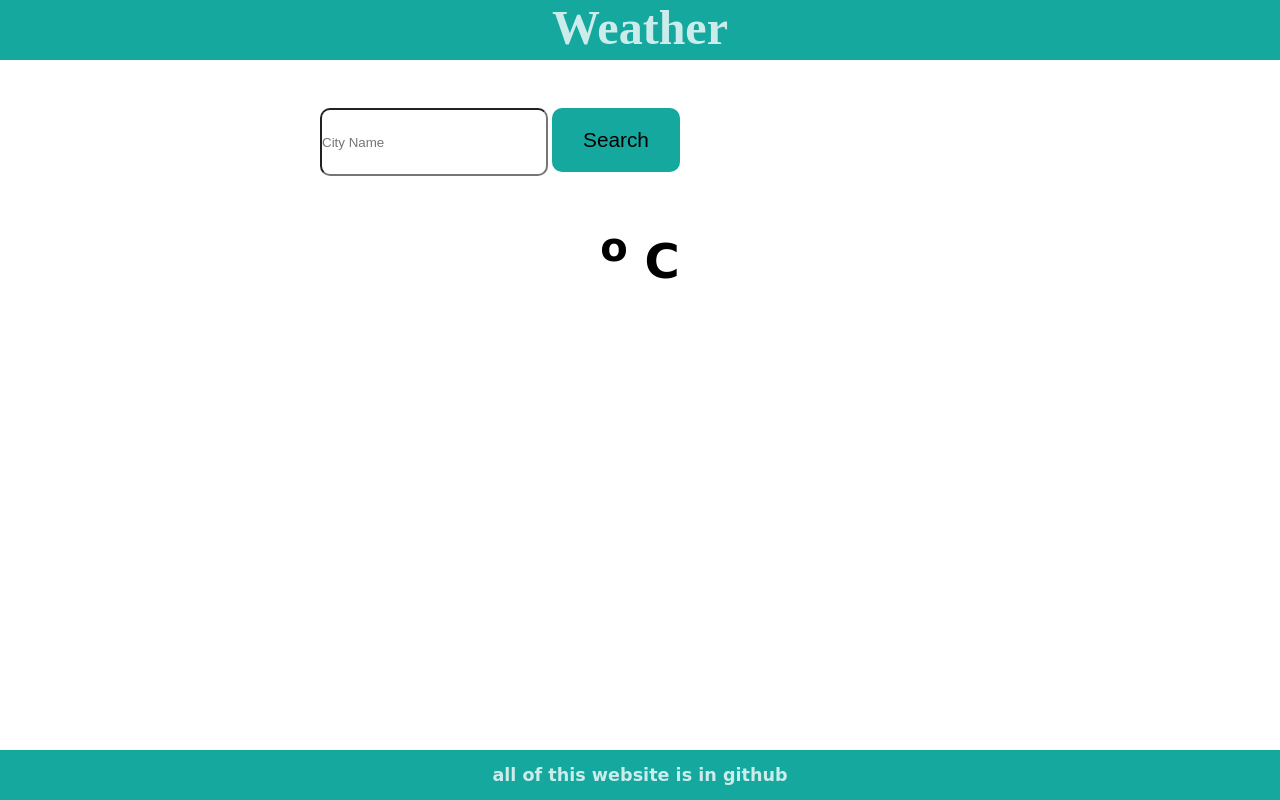
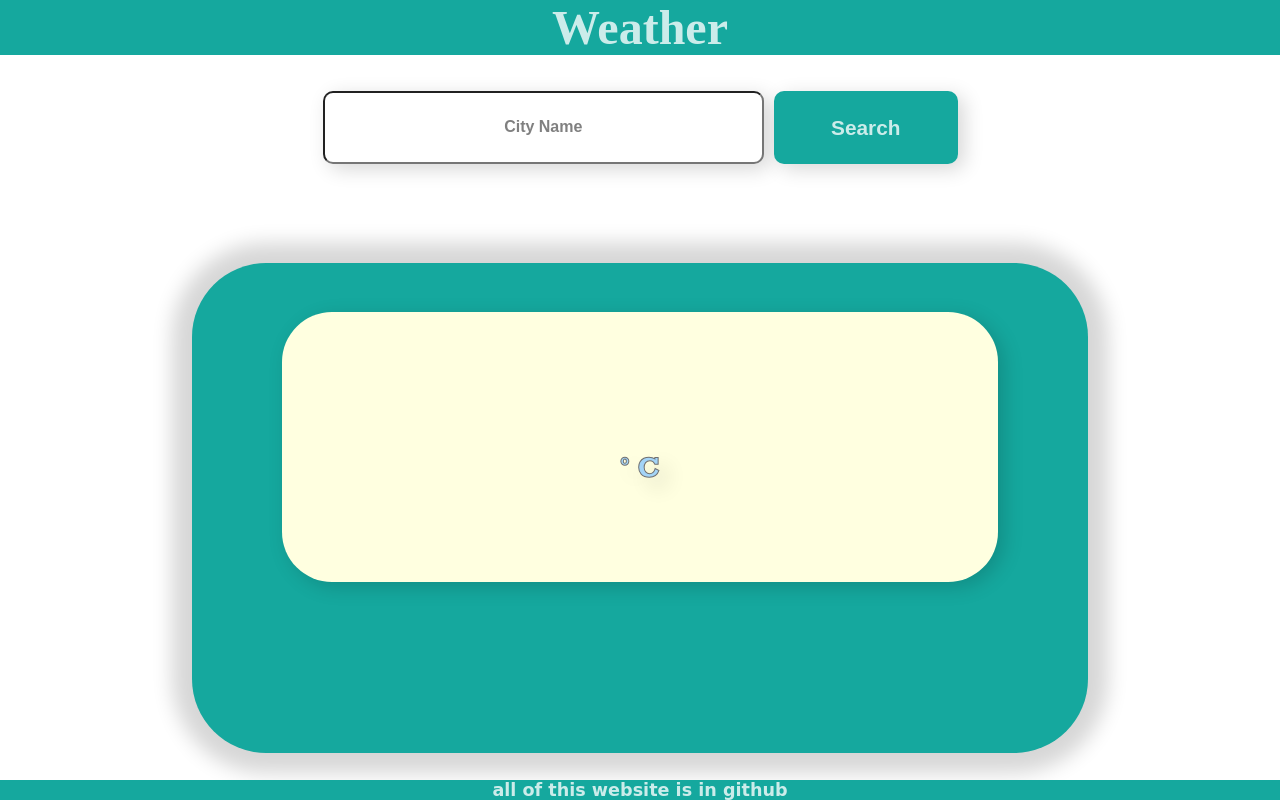
Before and after one commit to MohammadJS2642/Weather_App, a Django app: template Weather_App/CheckWeather/templates/CheckWeather/index.html in a window 1280 px wide. Run offline with Django 3.2, Linux system fonts and the light colour scheme; the template is opened without the code that fills it, so the values that code supplies are empty.

Commit message:
improve frontend with css grid

```diff
--- a/Weather_App/static/css/style.css
+++ b/Weather_App/static/css/style.css
@@ -1,38 +1,53 @@
+@font-face {
+  font-family: "Rockwell";
+  src: url("../fonts/ROCKB.TTF");
+}
+
 * {
   padding: 0;
   margin: 0;
+  box-sizing: border-box;
+}
+
+body {
+  height: 100vh;
+  display: grid;
+  grid-template-rows: auto 1fr auto;
+  grid-template-areas: "header" "main" "footer";
 }
 
 /* HEADER */
 header {
+  position: relative;
   grid-area: header;
   background-color: rgb(21, 168, 158);
-  height: 60px;
+  height: 100%;
   display: grid;
   width: 100%;
-
   grid-template: auto / 1fr;
+  grid-row: 1/2;
+  justify-content: center;
+  justify-self: center;
 }
 
 .headerTitle {
   color: rgba(255, 255, 255, 0.78);
   text-align: center;
   position: relative;
-  /* top: 0.2rem; */
   font-size: 3rem;
+  justify-content: center;
+  justify-self: center;
 }
 /* HEADER */
 
 /* MAIN */
 main {
-  position: absolute;
+  position: relative;
   grid-area: main;
-  height: 82%;
+  grid-row: 2/3;
+  height: 100%;
   width: 100%;
   display: grid;
-  /* background-color: blue; */
-  justify-content: center;
-  align-content: center;
   grid-template: 1fr 3fr /1fr;
 }
 
@@ -51,59 +66,180 @@ main {
 }
 
 #SearchForm {
-  /* margin-top: 2rem;
-margin-left: 14rem; */
-  /* position: relative; */
-  width: 50%;
-  justify-self: center;
-  align-self: center;
+  width: 100%;
+  display: grid;
+  grid-template: repeat(10, 1fr) / repeat(20, 1fr);
+  grid-column-gap: 10px;
 }
 
 .btnSearch {
-  /* position: absolute; */
-  left: 57%;
-  width: 23%;
-  height: 4rem;
+  grid-column: 13/16;
+  grid-row: 3/7;
   border-radius: 10px;
   background-color: rgb(21, 168, 158);
-  color: black;
-  font-weight: 300;
-  font-family: fantasy;
+  color: rgba(255, 255, 255, 0.78);
+  font-weight: bold;
+  font-family: sans-serif;
   font-size: 1.3rem;
-  width: 8rem;
+  border: none;
+  box-shadow: 6px 5px 20px 0px rgba(0, 0, 0, 0.16);
+}
+@media (max-width: 650px) {
+  .btnSearch {
+    font-size: 1rem;
+  }
+}
+@media (max-width: 520px) {
+  .btnSearch {
+    font-size: 0.75rem;
+  }
+}
+
+.fieldSearch {
+  border-radius: 10px;
+  grid-column: 6/13;
+  grid-row: 3/7;
+  box-shadow: 6px 5px 20px 0px rgba(0, 0, 0, 0.16);
+}
+.fieldSearch:active {
   border: none;
 }
 
-.fieldSearch {
-  /* position: absolute; */
-  width: 30%;
-  height: 4rem;
-  border-radius: 10px;
-  width: 14rem;
+.fieldSearch::placeholder {
+  color: gray;
+  font-weight: bolder;
+  text-align: center;
+  font-size: 1rem;
 }
 
+.main_grid {
+  display: grid;
+}
+/* .enableBlur {
+  filter: opacity(68%) blur(20px);
+}
+.disableBlur {
+  filter: opacity(100%) blur(0);
+} */
 .main_background {
-  font-family: cursive;
-  font-size: 1.1rem;
-  font-weight: 800;
-  /* color: rgba(255, 255, 255, 0.78); */
-  background-color: rgba(255, 255, 255, 0.78);
-  /* width: 300px; */
-  /* height: 10%; */
-  color: black;
+  position: relative;
+  width: 70%;
+  height: 90%;
+  border-radius: 74px;
+  box-shadow: 0 0 20px 20px rgba(0, 0, 0, 0.16);
+  background-color: #15a89e;
+  align-items: center;
+  justify-items: center;
   justify-self: center;
   align-self: center;
+  font-size: 16px;
+  display: grid;
+  grid-template: 1fr/1fr;
+}
+.inside_main_background {
+  position: relative;
+  display: grid;
+  width: 100%;
+  height: 100%;
+  grid-template: repeat(20, 1fr) / repeat(20, 1fr);
+}
+
+.show_weather {
+  position: absolute;
+  width: 100%;
+  height: 100%;
+  background: lightyellow;
+  display: grid;
+  grid-template: repeat(10, 1fr) / repeat(10, 1fr);
+  grid-column: 3/19;
+  grid-row: 3/14;
+  border-radius: 50px;
+  box-shadow: 6px 5px 20px 0px rgba(0, 0, 0, 0.16);
+}
+
+/* STATUS */
+.show_weather .status {
+  position: absolute;
+  font-family: "Rockwell";
+  font-size: 3rem;
+  font-weight: bold;
+  color: rgb(163, 212, 247);
+  justify-self: center;
+  grid-row: 2/5;
+  -webkit-text-stroke: 1px rgb(112, 112, 112);
+  text-shadow: 10px 10px 20px rgba(0, 0, 0, 0.16);
+}
+/* STATUS */
+
+/* TEMP */
+.show_weather .temp {
+  position: absolute;
+  font-family: "Rockwell";
+  font-size: 2rem;
+  font-weight: bold;
+  color: rgb(163, 212, 247);
+  justify-self: center;
+  grid-row: 6/8;
+  -webkit-text-stroke: 1px rgb(112, 112, 112);
+  text-shadow: 10px 10px 20px rgba(0, 0, 0, 0.16);
+}
+
+.show_weather span {
+  /* position: absolute; */
+  /* right: 10%; */
+  font-family: "Rockwell";
+  font-size: 1.8rem;
+  color: rgb(163, 212, 247);
+  justify-self: center;
+  grid-row: 6/8;
+  -webkit-text-stroke: 1px rgb(112, 112, 112);
+  text-shadow: 10px 10px 20px rgba(0, 0, 0, 0.16);
+}
+
+.show_weather sup {
+  /* position: absolute; */
+  font-family: "Rockwell";
+  font-size: 1rem;
+  color: rgb(163, 212, 247);
+  justify-self: center;
+  grid-row: 6/8;
+  -webkit-text-stroke: 1px rgb(112, 112, 112);
+  text-shadow: 10px 10px 20px rgba(0, 0, 0, 0.16);
+}
+/* TEMP */
+
+/* DESCRIPTION */
+.show_weather .description {
+  position: absolute;
+  font-family: "Rockwell";
+  font-size: 1.6rem;
+  font-weight: bold;
+  color: rgb(163, 212, 247);
+  justify-self: center;
+  grid-row: 9/10;
+  -webkit-text-stroke: 1px rgb(112, 112, 112);
+  text-shadow: 10px 10px 20px rgba(0, 0, 0, 0.16);
+}
+/* DESCRIPTION */
+
+.city_name {
+  grid-area: city_name;
+  font-family: cursive;
+  /* font-size: 4rem;
+  font-weight: 800; */
+  text-align: center;
 }
 /* MAIN */
 
 /* FOOTER */
 footer {
+  position: relative;
+  width: 100%;
+  height: 100%;
   grid-area: footer;
   display: grid;
-  position: absolute;
+  grid-row: 3/4;
   bottom: 0px;
-  height: 50px;
-  width: 100%;
   background-color: rgb(21, 168, 158);
   grid-template: 1fr/1fr;
 }
```
